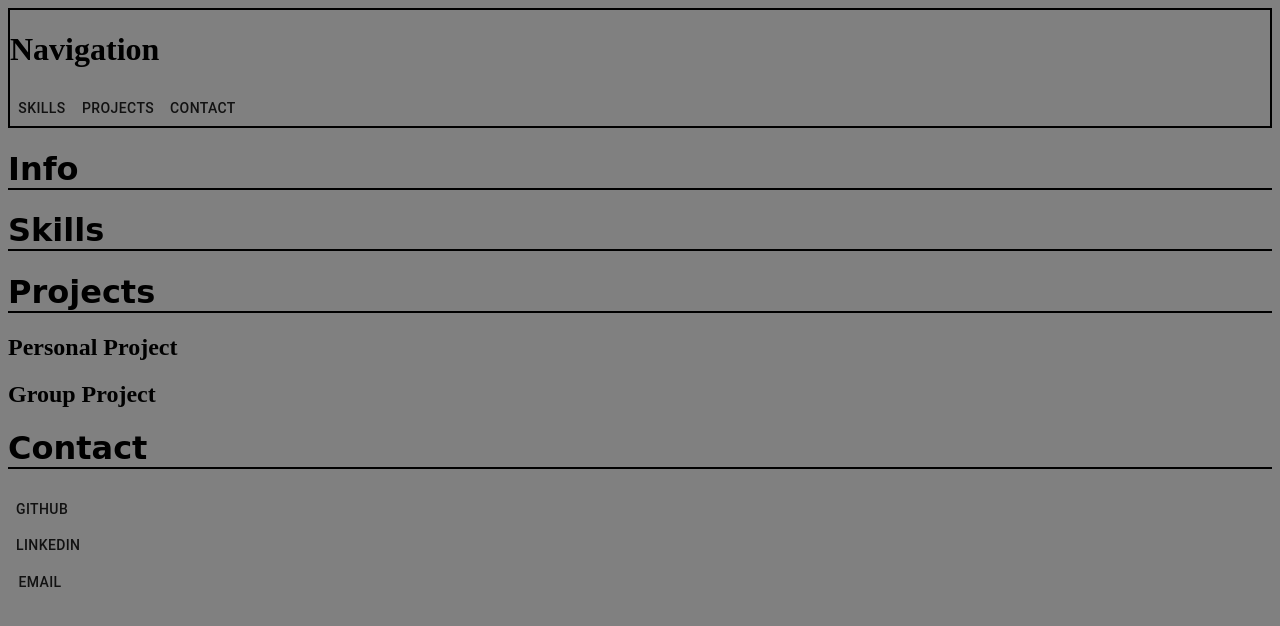
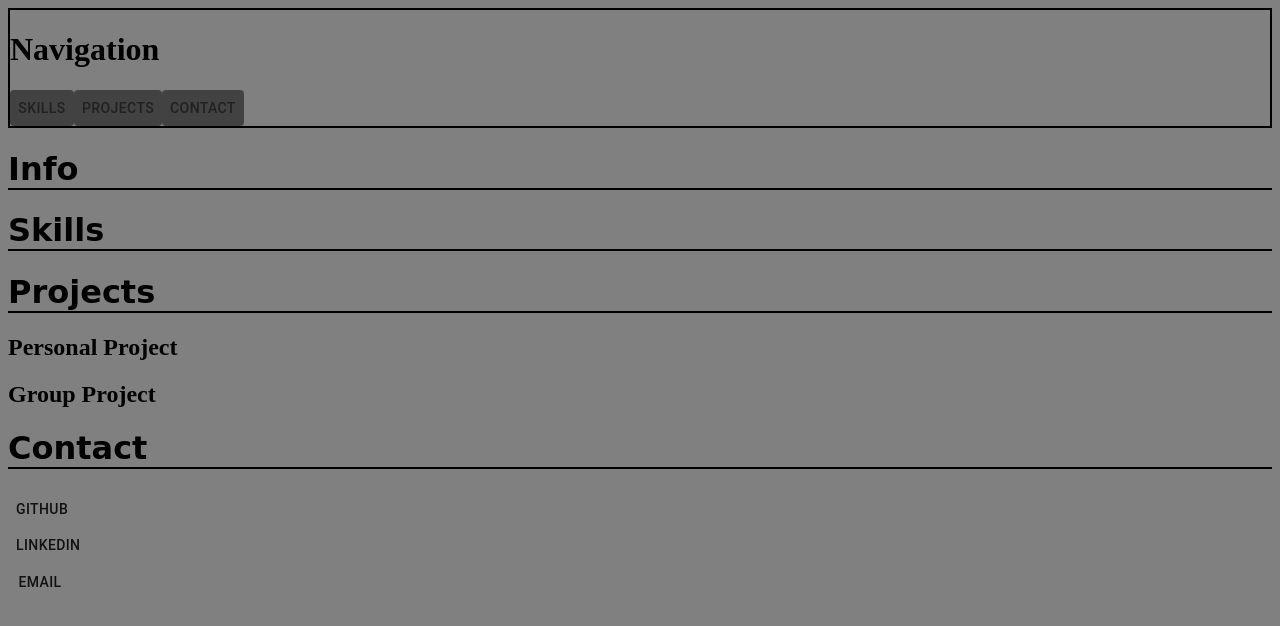
Before and after one commit to DogSniffers/Portfolio, a React (Create React App) app: page / in a window 1280 px wide. Shown: the top 626 px of the page. Built offline with nearby package versions, Linux system fonts and the light colour scheme.

Commit message:
messing with material ui styling

```diff
--- a/src/Components/Nav/Nav.js
+++ b/src/Components/Nav/Nav.js
@@ -1,8 +1,21 @@
 import React, { useState } from 'react';
 import Button from '@material-ui/core/Button'
+import { makeStyles } from '@material-ui/core/styles'
 import './Nav.css'
 
+const buttonStyles = makeStyles({
+    root:{
+        color:'#212121',
+        backgroundColor:'#424242',
+        border:'2',
+        '&:hover':{
+            backgroundColor:'#616161'
+        }
+    }
+})
+
  function Nav() {
+     const button = buttonStyles()
 
      const handleNavigate = (test) => {
          const boof = document.getElementById(test)
@@ -12,9 +25,9 @@ import './Nav.css'
   return (
     <div className='navbar'>
         <h1>Navigation</h1>
-        <Button>Skills</Button>
-        <Button>Projects</Button>
-        <Button>Contact</Button>
+        <Button className={button.root}>Skills</Button>
+        <Button className={button.root}>Projects</Button>
+        <Button className={button.root}>Contact</Button>
 
 
     </div>
```
